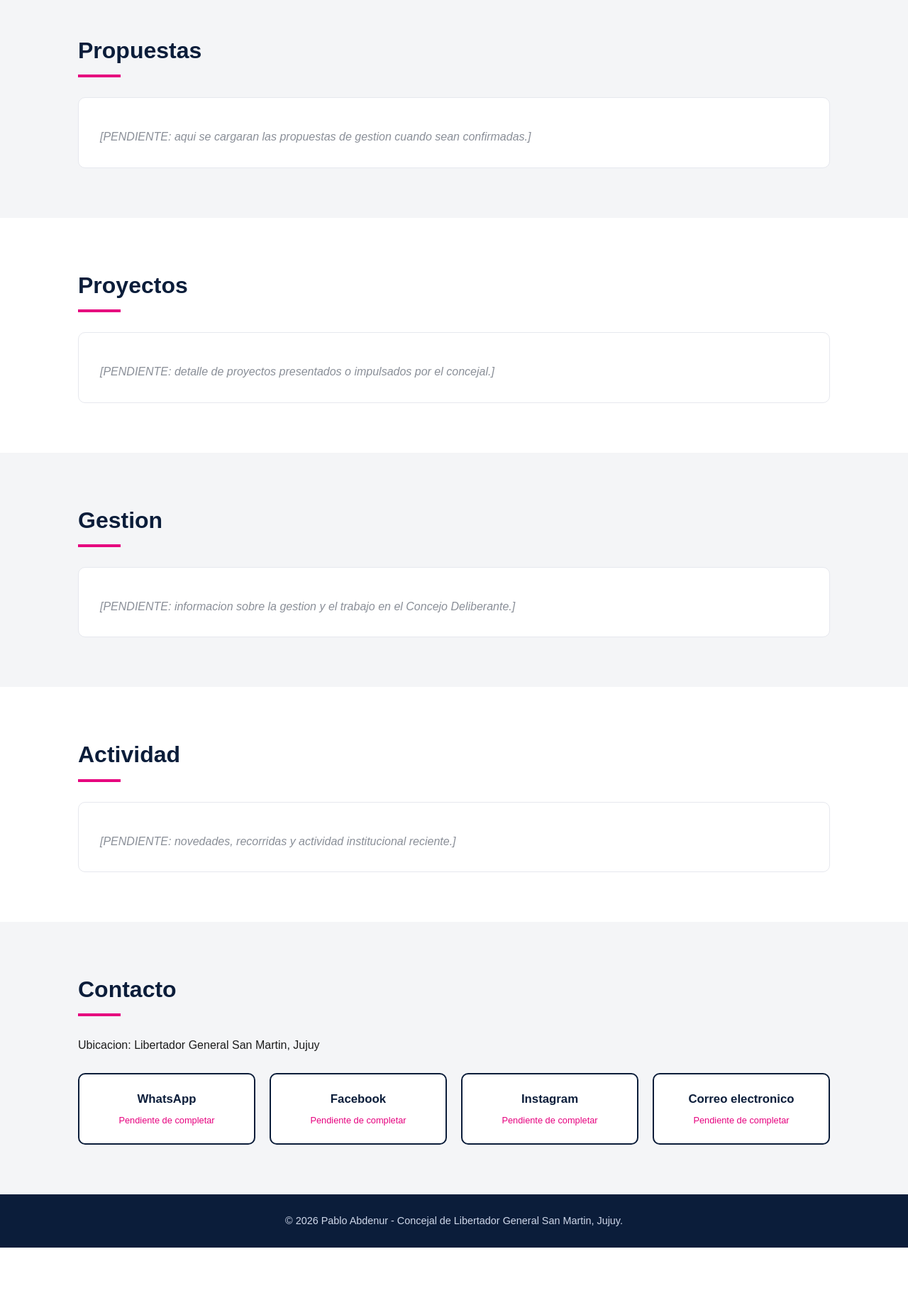
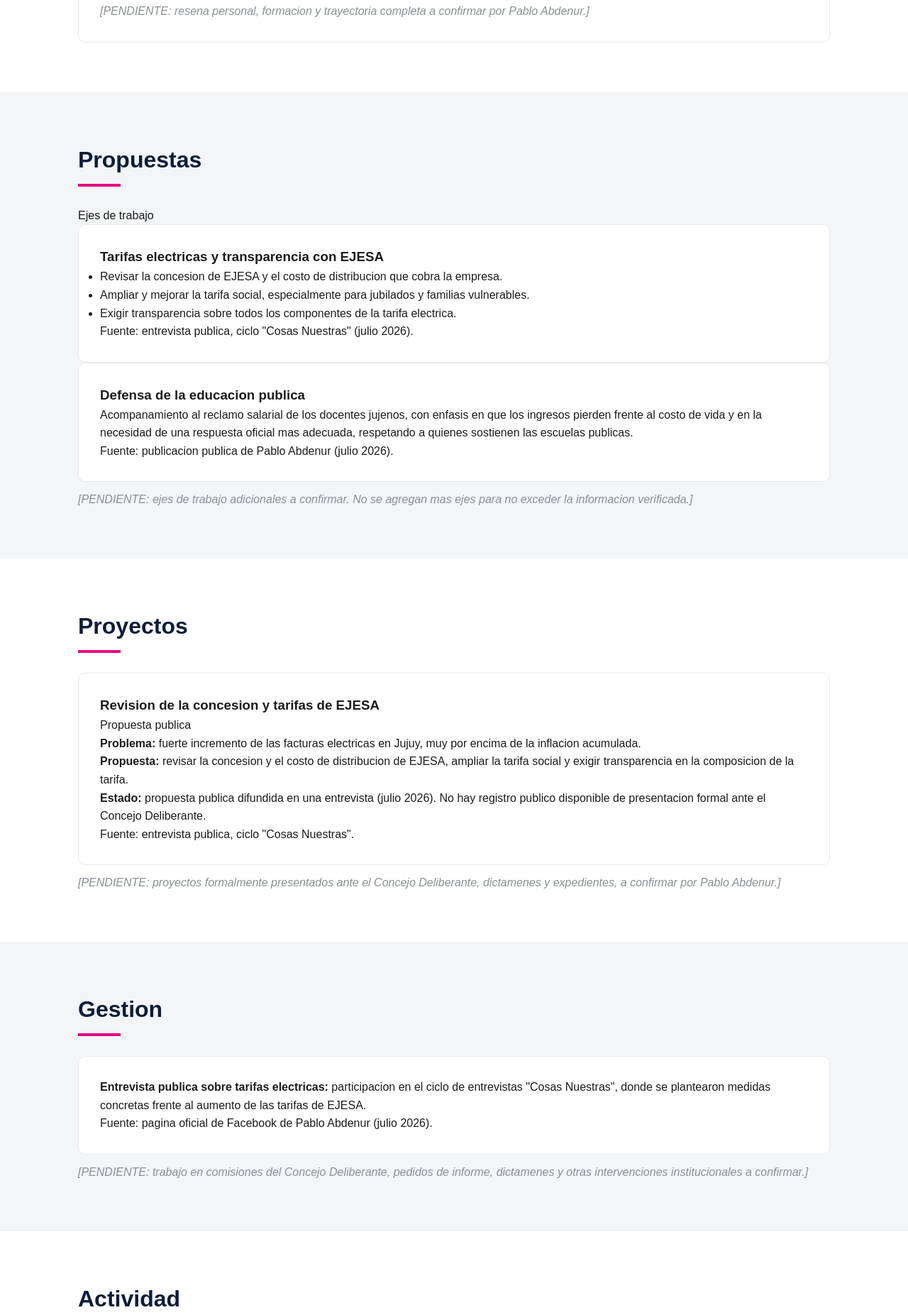
Before and after one commit to pabdenur239/pablo-abdenur-web, a plain HTML site: page index.html in a window 1280 px wide. Shown: the part 947-2800 px from the top of the page at 71% size. Before the commit the page ends 2705 px from the top, so only its background shows below. Drawn offline with Linux system fonts and the light colour scheme.

Commit message:
Add files via upload

```diff
--- a/index.html
+++ b/index.html
@@ -18,6 +18,7 @@
 <a href="#proyectos">Proyectos</a>
 <a href="#gestion">Gestion</a>
 <a href="#actividad">Actividad</a>
+<a href="#posiciones">Posiciones publicas</a>
 <a href="#contacto">Contacto</a>
 </nav>
 <a href="#contacto" class="btn btn-fucsia escribime-desktop">Escribime</a>
@@ -34,6 +35,8 @@
 <h1>LIBERTADOR MERECE MAS</h1>
 <p class="hero-subtitle">Mi compromiso es con los vecinos.</p>
 <p class="hero-name">Pablo Abdenur</p>
+<p class="hero-sintesis">Concejal en ejercicio en Libertador General San Martin, con intervenciones publicas sobre tarifas electricas y acompanamiento al reclamo salarial docente en Jujuy.</p>
+<div class="hero-photo-pending">[PENDIENTE: fotografia de portada institucional]</div>
 <div class="hero-buttons">
 <a href="#proyectos" class="btn btn-outline">Ver proyectos</a>
 <a href="#contacto" class="btn btn-fucsia">Escribime</a>
@@ -46,7 +49,9 @@
 <h2>Quien soy</h2>
 <div class="card">
 <p><strong>Pablo Abdenur</strong> es Concejal de Libertador General San Martin, comerciante y vecino de la ciudad.</p>
-          <p class="pending">[PENDIENTE: resena personal, trayectoria y antecedentes a confirmar por Pablo Abdenur.]</p>
+<p>Su actividad publica reciente incluye intervenciones en medios locales sobre tarifas de servicios publicos y mensajes de acompanamiento a reclamos sectoriales de la comunidad, como el de los docentes jujenos.</p>
+<p class="fuente">Fuente: pagina oficial de Facebook de Pablo Abdenur.</p>
+<p class="pending">[PENDIENTE: resena personal, formacion y trayectoria completa a confirmar por Pablo Abdenur.]</p>
 </div>
 </div>
 </section>
@@ -54,18 +59,41 @@
 <section id="propuestas" class="section section-alt">
 <div class="container">
 <h2>Propuestas</h2>
-        <div class="card">
-          <p class="pending">[PENDIENTE: aqui se cargaran las propuestas de gestion cuando sean confirmadas.]</p>
+<p class="section-subtitle">Ejes de trabajo</p>
+<div class="ejes-grid">
+<div class="card eje-card">
+<h3>Tarifas electricas y transparencia con EJESA</h3>
+<ul>
+<li>Revisar la concesion de EJESA y el costo de distribucion que cobra la empresa.</li>
+<li>Ampliar y mejorar la tarifa social, especialmente para jubilados y familias vulnerables.</li>
+<li>Exigir transparencia sobre todos los componentes de la tarifa electrica.</li>
+</ul>
+<p class="fuente">Fuente: entrevista publica, ciclo "Cosas Nuestras" (julio 2026).</p>
 </div>
+<div class="card eje-card">
+<h3>Defensa de la educacion publica</h3>
+<p>Acompanamiento al reclamo salarial de los docentes jujenos, con enfasis en que los ingresos pierden frente al costo de vida y en la necesidad de una respuesta oficial mas adecuada, respetando a quienes sostienen las escuelas publicas.</p>
+<p class="fuente">Fuente: publicacion publica de Pablo Abdenur (julio 2026).</p>
+</div>
+</div>
+<p class="pending">[PENDIENTE: ejes de trabajo adicionales a confirmar. No se agregan mas ejes para no exceder la informacion verificada.]</p>
 </div>
 </section>
 
 <section id="proyectos" class="section">
 <div class="container">
 <h2>Proyectos</h2>
-        <div class="card">
-          <p class="pending">[PENDIENTE: detalle de proyectos presentados o impulsados por el concejal.]</p>
+<div class="card proyecto-card">
+<div class="proyecto-header">
+<h3>Revision de la concesion y tarifas de EJESA</h3>
+<span class="badge-estado">Propuesta publica</span>
 </div>
+<p><strong>Problema:</strong> fuerte incremento de las facturas electricas en Jujuy, muy por encima de la inflacion acumulada.</p>
+<p><strong>Propuesta:</strong> revisar la concesion y el costo de distribucion de EJESA, ampliar la tarifa social y exigir transparencia en la composicion de la tarifa.</p>
+<p><strong>Estado:</strong> propuesta publica difundida en una entrevista (julio 2026). No hay registro publico disponible de presentacion formal ante el Concejo Deliberante.</p>
+<p class="fuente">Fuente: entrevista publica, ciclo "Cosas Nuestras".</p>
+</div>
+<p class="pending">[PENDIENTE: proyectos formalmente presentados ante el Concejo Deliberante, dictamenes y expedientes, a confirmar por Pablo Abdenur.]</p>
 </div>
 </section>
 
@@ -73,21 +101,50 @@
 <div class="container">
 <h2>Gestion</h2>
 <div class="card">
-          <p class="pending">[PENDIENTE: informacion sobre la gestion y el trabajo en el Concejo Deliberante.]</p>
+<p><strong>Entrevista publica sobre tarifas electricas:</strong> participacion en el ciclo de entrevistas "Cosas Nuestras", donde se plantearon medidas concretas frente al aumento de las tarifas de EJESA.</p>
+<p class="fuente">Fuente: pagina oficial de Facebook de Pablo Abdenur (julio 2026).</p>
 </div>
+<p class="pending">[PENDIENTE: trabajo en comisiones del Concejo Deliberante, pedidos de informe, dictamenes y otras intervenciones institucionales a confirmar.]</p>
 </div>
 </section>
 
 <section id="actividad" class="section">
 <div class="container">
 <h2>Actividad</h2>
-        <div class="card">
-          <p class="pending">[PENDIENTE: novedades, recorridas y actividad institucional reciente.]</p>
+<div class="actividad-grid">
+<div class="card actividad-card">
+<p class="actividad-fecha">Julio 2026</p>
+<h3>Entrevista sobre tarifas de EJESA</h3>
+<p>Participacion en el ciclo "Cosas Nuestras" para explicar el aumento de las facturas electricas y plantear posibles soluciones.</p>
+<a href="https://www.facebook.com/share/1HhU1f6o83/" target="_blank" rel="noopener">Ver publicacion en Facebook</a>
 </div>
+<div class="card actividad-card">
+<p class="actividad-fecha">Julio 2026</p>
+<h3>Acompanamiento al reclamo docente</h3>
+<p>Mensaje publico de respaldo a los docentes jujenos en su reclamo salarial y de condiciones laborales.</p>
+<a href="https://www.facebook.com/share/1HhU1f6o83/" target="_blank" rel="noopener">Ver publicacion en Facebook</a>
+</div>
+</div>
+<p class="pending">[PENDIENTE: fotografias institucionales y nuevas actividades a incorporar.]</p>
 </div>
 </section>
 
-    <section id="contacto" class="section section-alt">
+<section id="posiciones" class="section section-alt">
+<div class="container">
+<h2>Posiciones publicas</h2>
+<div class="card">
+<h3>Tarifas y servicios publicos</h3>
+<p>Pablo Abdenur planteo publicamente la necesidad de revisar la concesion de EJESA, ampliar la tarifa social y exigir transparencia en la composicion de las facturas electricas en Jujuy.</p>
+</div>
+<div class="card">
+<h3>Educacion publica</h3>
+<p>Pablo Abdenur expreso su respaldo al reclamo salarial de los docentes jujenos, senalando que los ingresos docentes pierden frente al costo de vida.</p>
+</div>
+<p class="fuente">Fuente: pagina oficial de Facebook de Pablo Abdenur.</p>
+</div>
+</section>
+
+<section id="contacto" class="section">
 <div class="container">
 <h2>Contacto</h2>
 <p>Ubicacion: Libertador General San Martin, Jujuy</p>
@@ -96,9 +153,9 @@
 <span class="contact-icon">WhatsApp</span>
 <span class="contact-label">Pendiente de completar</span>
 </a>
-          <a class="contact-btn" href="#" data-pending="true">
+<a class="contact-btn" href="https://www.facebook.com/share/1HhU1f6o83/" target="_blank" rel="noopener">
 <span class="contact-icon">Facebook</span>
-            <span class="contact-label">Pendiente de completar</span>
+<span class="contact-label">Pagina oficial</span>
 </a>
 <a class="contact-btn" href="#" data-pending="true">
 <span class="contact-icon">Instagram</span>
@@ -118,7 +175,6 @@
 <p>&copy; <span id="year"></span> Pablo Abdenur - Concejal de Libertador General San Martin, Jujuy.</p>
 </div>
 </footer>
-
 <script src="js/app.js"></script>
 </body>
 </html>
```
Lines whose indentation alone changed are shown as unchanged.
